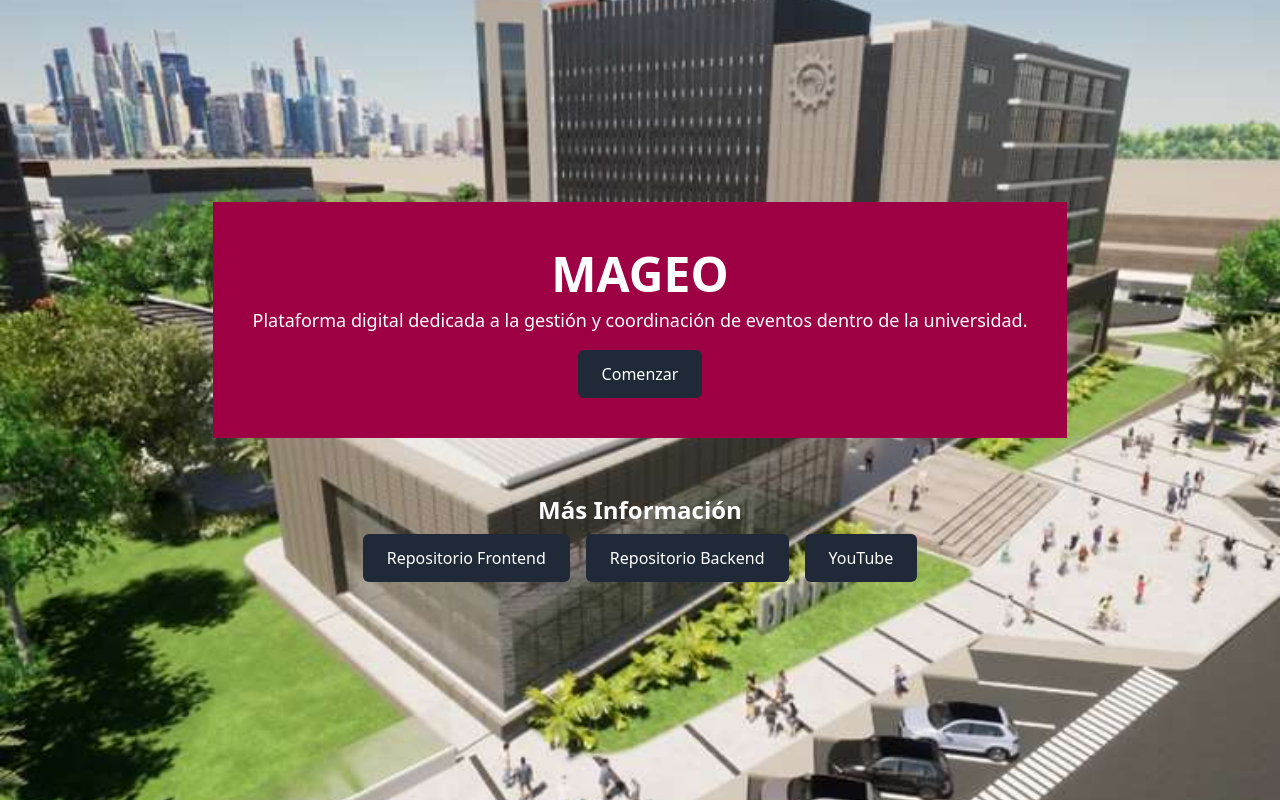
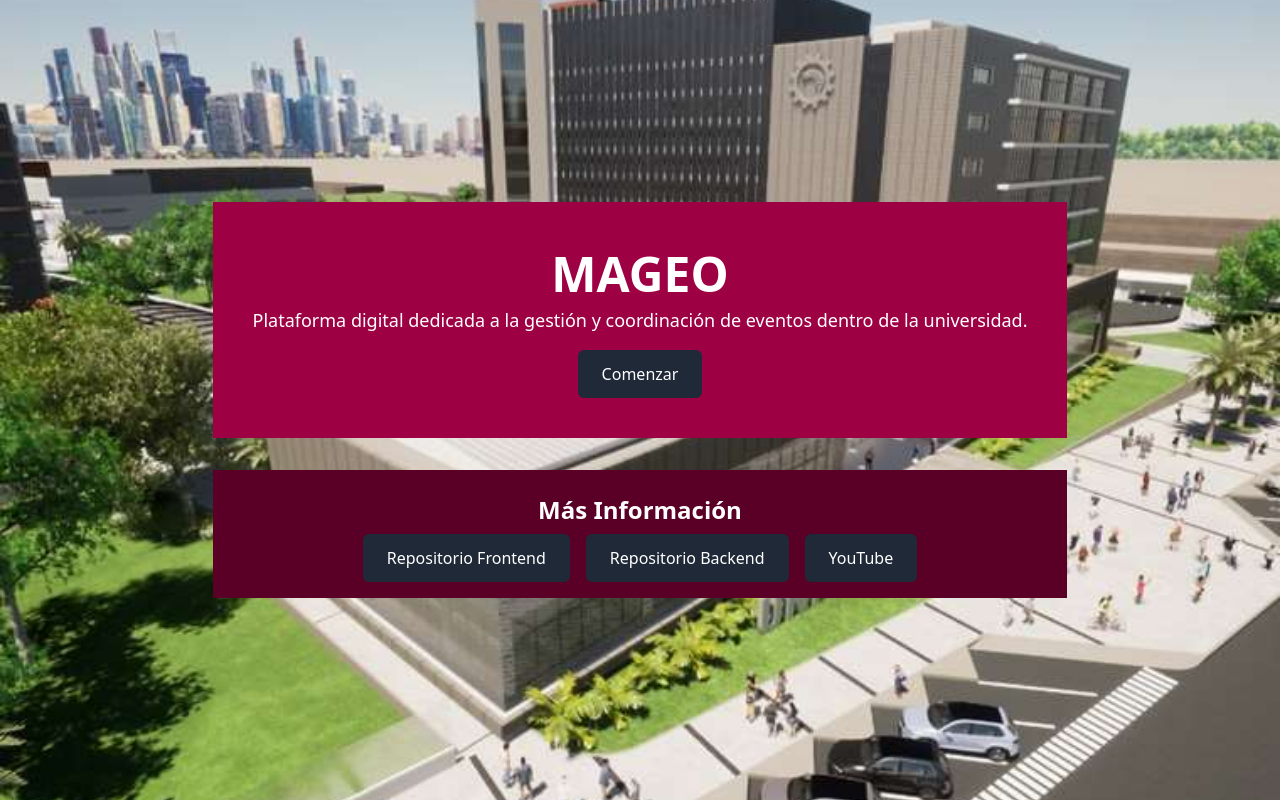
Before and after one commit to brunitaa/MAGEO, a React (Vite) app: page / in a window 1280 px wide. Built offline with nearby package versions, Linux system fonts and the light colour scheme; no server answers.

Commit message:
Update tailwind.config.js

```diff
--- a/tailwind.config.js
+++ b/tailwind.config.js
@@ -8,6 +8,7 @@ export default {
       },
       colors: {
         univalleColorOne: "#9E0044",
+         univalleColorTwo: "#5A0027",
       },
     },
   },
```
